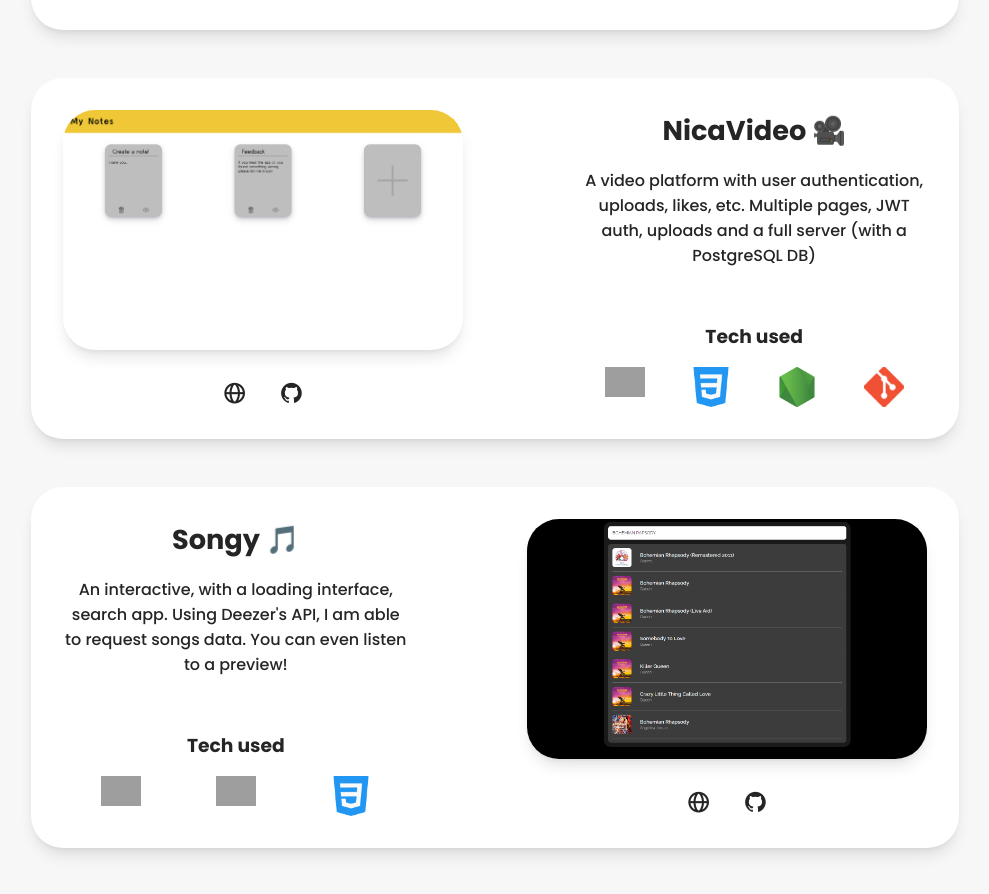
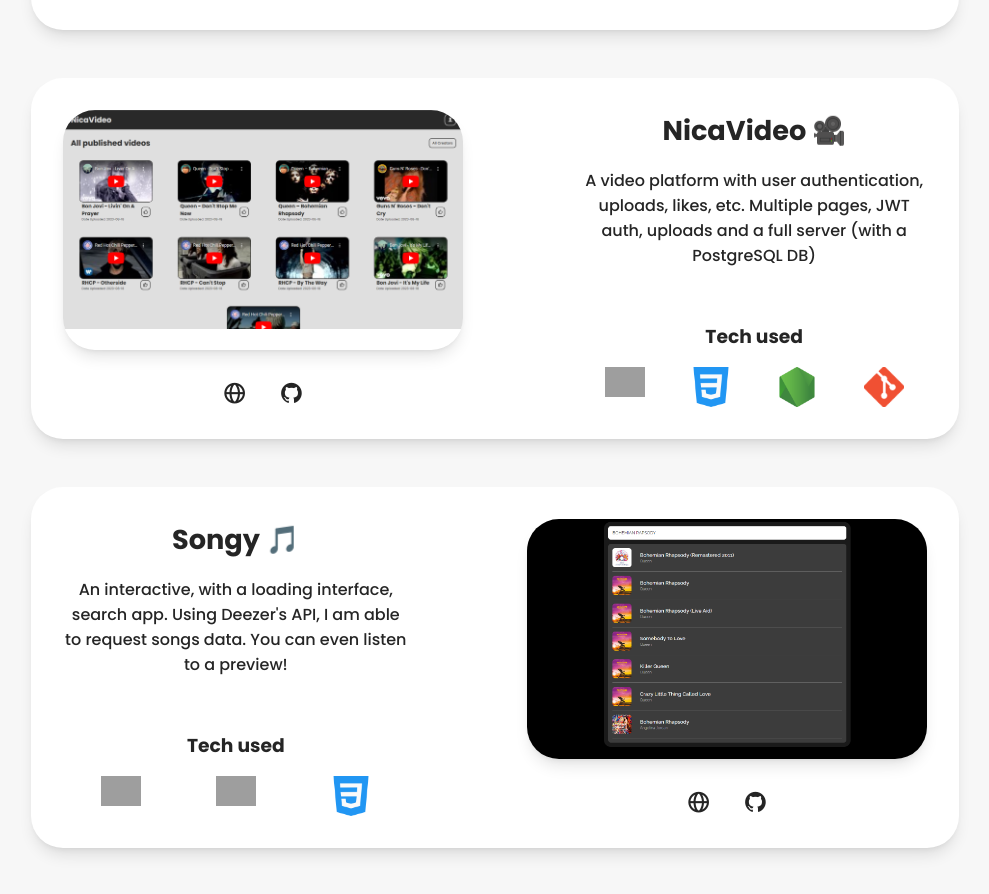
Before and after one commit to NicolasFrancken/Portfolio, a React (Create React App) app: page / in a window 1280 px wide. Shown: the part 1997-2891 px from the top of the page, without its empty margins (145-1134 px from the left). Built offline with nearby package versions, Linux system fonts and the light colour scheme; grey boxes are pictures that could not be loaded.

Commit message:
proyect update

```diff
--- a/src/components/Proyects.css
+++ b/src/components/Proyects.css
@@ -115,7 +115,7 @@
 }
 
 .img-proyect-2 {
-  background: url("../../public/images/NoteCloud.png");
+  background: url("../../public/images/NicaVideo.png");
   background-size: contain;
   background-repeat: no-repeat;
   background-position-y: top;
```
Also changed, not shown: public/images/NicaVideo.png (added).
